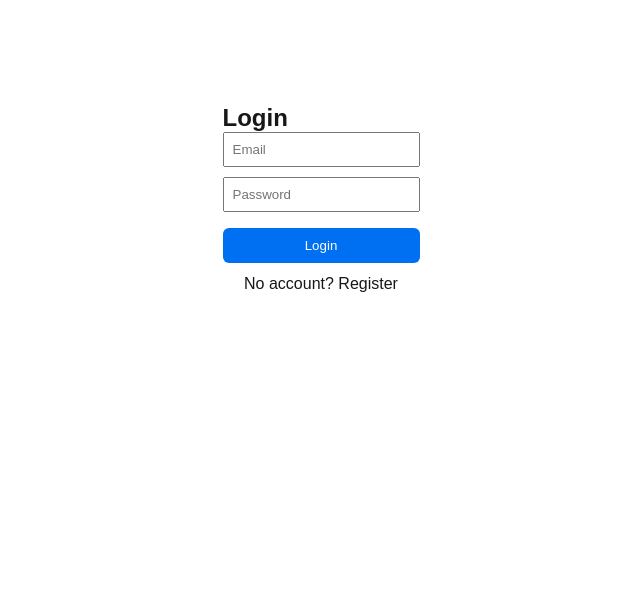
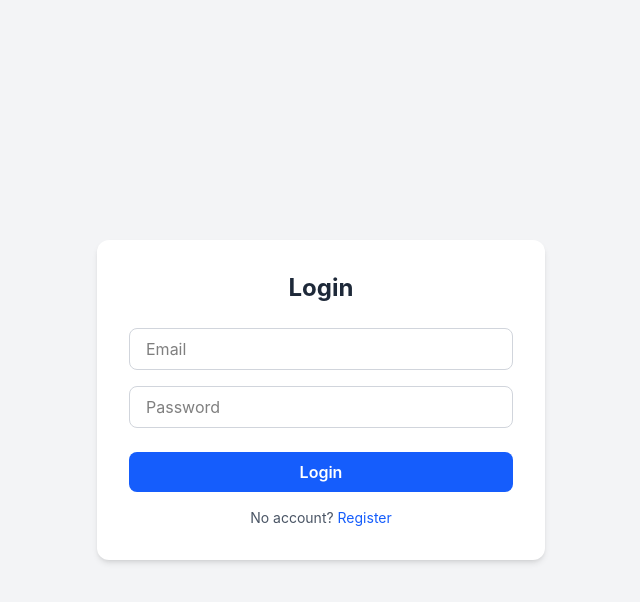
Before and after one commit to Shimanshucs18/my-auth-app, a Next.js app: page /login in a window 1280 px wide. Shown: the top 602 px of the page, without its empty margins (319-959 px from the left). Built offline with nearby package versions, Linux system fonts and the light colour scheme.

Commit message:
Add Tailwind CSS styling and configuration

```diff
--- a/app/dashboard/page.js
+++ b/app/dashboard/page.js
@@ -16,15 +16,34 @@ export default async function DashboardPage() {
   }
 
   return (
-    <div style={{ maxWidth: 600, margin: "80px auto", padding: 24 }}>
-      <h2>Welcome, {user.name}! 👋</h2>
-      <p>You logged in <strong>{user.email}</strong></p>
-      <form action="/api/auth/logout" method="POST">
-        <button type="submit"
-          style={{ marginTop: 20, padding: "10px 20px", background: "#e00", color: "#fff", border: "none", borderRadius: 6, cursor: "pointer" }}>
-          Logout
-        </button>
-      </form>
+    <div className="min-h-screen bg-gray-100 flex items-center justify-center">
+      <div className="bg-white p-8 rounded-xl shadow-md w-full max-w-lg">
+        <h2 className="text-2xl font-bold text-gray-800 mb-2">
+          Welcome, {user.name}! 👋
+        </h2>
+        <p className="text-gray-600 mb-6">
+          Logged in as <span className="font-semibold text-blue-600">{user.email}</span>
+        </p>
+
+        <div className="flex gap-4">
+          {user.role === "admin" && (
+            <a
+              href="/admin"
+              className="px-4 py-2 bg-purple-600 text-white rounded-lg hover:bg-purple-700 transition"
+            >
+              Admin Panel 👑
+            </a>
+          )}
+          <form action="/api/auth/logout" method="POST">
+            <button
+              type="submit"
+              className="px-4 py-2 bg-red-500 text-white rounded-lg hover:bg-red-600 transition"
+            >
+              Logout
+            </button>
+          </form>
+        </div>
+      </div>
     </div>
   )
 }
--- a/app/globals.css
+++ b/app/globals.css
@@ -1,4 +1,12 @@
-:root {
+@import "tailwindcss";
+
+
+
+/* @tailwind base;
+@tailwind components;
+@tailwind utilities; */
+
+/* :root {
   --background: #ffffff;
   --foreground: #171717;
 }
@@ -46,4 +54,4 @@ a {
   html {
     color-scheme: dark;
   }
-}
+} */
--- a/app/login/page.js
+++ b/app/login/page.js
@@ -5,40 +5,65 @@ import { useRouter } from "next/navigation"
 export default function LoginPage() {
   const [form, setForm] = useState({ email: "", password: "" })
   const [error, setError] = useState("")
+  const [loading, setLoading] = useState(false)
   const router = useRouter()
 
   async function handleSubmit() {
     setError("")
+    setLoading(true)
     const res = await fetch("/api/auth/login", {
       method: "POST",
       headers: { "Content-Type": "application/json" },
       body: JSON.stringify(form),
     })
     const data = await res.json()
+    setLoading(false)
     if (!res.ok) return setError(data.error)
     router.push("/dashboard")
   }
 
   return (
-    <div style={{ maxWidth: 400, margin: "80px auto", padding: 24 }}>
-      <h2>Login</h2>
-      {error && <p style={{ color: "red" }}>{error}</p>}
+    <div className="min-h-screen flex items-center justify-center bg-gray-100">
+      <div className="bg-white p-8 rounded-xl shadow-md w-full max-w-md">
+        <h2 className="text-2xl font-bold mb-6 text-center text-gray-800">Login</h2>
 
-      <input placeholder="Email" type="email" value={form.email}
-        onChange={e => setForm({ ...form, email: e.target.value })}
-        style={{ display: "block", width: "100%", marginBottom: 10, padding: 8 }} />
+        {error && (
+          <p className="bg-red-100 text-red-600 p-3 rounded mb-4 text-sm">{error}</p>
+        )}
 
-      <input placeholder="Password" type="password" value={form.password}
-        onChange={e => setForm({ ...form, password: e.target.value })}
-        style={{ display: "block", width: "100%", marginBottom: 16, padding: 8 }} />
+        <input
+          type="email"
+          placeholder="Email"
+          value={form.email}
+          onChange={e => setForm({ ...form, email: e.target.value })}
+          className="w-full border border-gray-300 rounded-lg px-4 py-2 mb-4 focus:outline-none focus:ring-2 focus:ring-blue-500"
+        />
 
-      <button onClick={handleSubmit}
-        style={{ width: "100%", padding: 10, background: "#0070f3", color: "#fff", border: "none", borderRadius: 6, cursor: "pointer" }}>
-        Login
-      </button>
-      <p style={{ marginTop: 12, textAlign: "center" }}>
-        No account? <a href="/register">Register</a>
-      </p>
+        <input
+          type="password"
+          placeholder="Password"
+          value={form.password}
+          onChange={e => setForm({ ...form, password: e.target.value })}
+          className="w-full border border-gray-300 rounded-lg px-4 py-2 mb-6 focus:outline-none focus:ring-2 focus:ring-blue-500"
+        />
+
+        <button
+          onClick={handleSubmit}
+          disabled={loading}
+          className={`w-full py-2 rounded-lg text-white font-semibold transition ${
+            loading ? "bg-gray-400 cursor-not-allowed" : "bg-blue-600 hover:bg-blue-700"
+          }`}
+        >
+          {loading ? "Logging in..." : "Login"}
+        </button>
+
+        <p className="mt-4 text-center text-sm text-gray-600">
+          No account?{" "}
+          <a href="/register" className="text-blue-600 hover:underline">
+            Register
+          </a>
+        </p>
+      </div>
     </div>
   )
 }
--- a/app/register/page.js
+++ b/app/register/page.js
@@ -22,30 +22,54 @@ export default function RegisterPage() {
   }
 
   return (
-    <div style={{ maxWidth: 400, margin: "80px auto", padding: 24 }}>
-      <h2>Create Account</h2>
-      {error && <p style={{ color: "red" }}>{error}</p>}
-      {success && <p style={{ color: "green" }}>{success}</p>}
+    <div className="min-h-screen flex items-center justify-center bg-gray-100">
+      <div className="bg-white p-8 rounded-xl shadow-md w-full max-w-md">
+        <h2 className="text-2xl font-bold mb-6 text-center text-gray-800">Create Account</h2>
 
-      <input placeholder="Name" value={form.name}
+        {error && (
+          <p className="bg-red-100 text-red-600 p-3 rounded mb-4 text-sm">{error}</p>
+        )}
+        {success && (
+          <p className="bg-green-100 text-green-600 p-3 rounded mb-4 text-sm">{success}</p>
+        )}
+
+        <input
+          placeholder="Name"
+          value={form.name}
           onChange={e => setForm({ ...form, name: e.target.value })}
-        style={{ display: "block", width: "100%", marginBottom: 10, padding: 8 }} />
+          className="w-full border border-gray-300 rounded-lg px-4 py-2 mb-4 focus:outline-none focus:ring-2 focus:ring-blue-500"
+        />
 
-      <input placeholder="Email" type="email" value={form.email}
+        <input
+          placeholder="Email"
+          type="email"
+          value={form.email}
           onChange={e => setForm({ ...form, email: e.target.value })}
-        style={{ display: "block", width: "100%", marginBottom: 10, padding: 8 }} />
+          className="w-full border border-gray-300 rounded-lg px-4 py-2 mb-4 focus:outline-none focus:ring-2 focus:ring-blue-500"
+        />
 
-      <input placeholder="Password" type="password" value={form.password}
+        <input
+          placeholder="Password"
+          type="password"
+          value={form.password}
           onChange={e => setForm({ ...form, password: e.target.value })}
-        style={{ display: "block", width: "100%", marginBottom: 16, padding: 8 }} />
+          className="w-full border border-gray-300 rounded-lg px-4 py-2 mb-6 focus:outline-none focus:ring-2 focus:ring-blue-500"
+        />
 
-      <button onClick={handleSubmit}
-        style={{ width: "100%", padding: 10, background: "#0070f3", color: "#fff", border: "none", borderRadius: 6, cursor: "pointer" }}>
+        <button
+          onClick={handleSubmit}
+          className="w-full py-2 rounded-lg text-white font-semibold bg-blue-600 hover:bg-blue-700 transition"
+        >
           Register
         </button>
-      <p style={{ marginTop: 12, textAlign: "center" }}>
-        Already have an account? <a href="/login">Login</a>
+
+        <p className="mt-4 text-center text-sm text-gray-600">
+          Already have an account?{" "}
+          <a href="/login" className="text-blue-600 hover:underline">
+            Login
+          </a>
         </p>
+      </div>
     </div>
   )
 }
--- a/package.json
+++ b/package.json
@@ -14,7 +14,10 @@
     "react-dom": "19.2.4"
   },
   "devDependencies": {
+    "@tailwindcss/postcss": "^4.3.1",
     "eslint": "^9",
-    "eslint-config-next": "16.2.9"
+    "eslint-config-next": "16.2.9",
+    "postcss": "^8.5.15",
+    "tailwindcss": "^4.3.1"
   }
 }
--- /dev/null
+++ b/postcss.config.js
@@ -0,0 +1,7 @@
+const config = {
+  plugins: {
+    "@tailwindcss/postcss": {},
+  },
+};
+
+export default config;
--- /dev/null
+++ b/tailwind.config.js
@@ -0,0 +1,11 @@
+/** @type {import('tailwindcss').Config} */
+module.exports = {
+  content: [
+    "./app/**/*.{js,jsx,ts,tsx}",
+    "./components/**/*.{js,jsx,ts,tsx}",
+  ],
+  theme: {
+    extend: {},
+  },
+  plugins: [],
+}
```
Also changed, not shown: app/admin/page.js (+42 -38 lines), 1 other file (tests, documents, lock files or other folders). Lines whose indentation alone changed are shown as unchanged.
